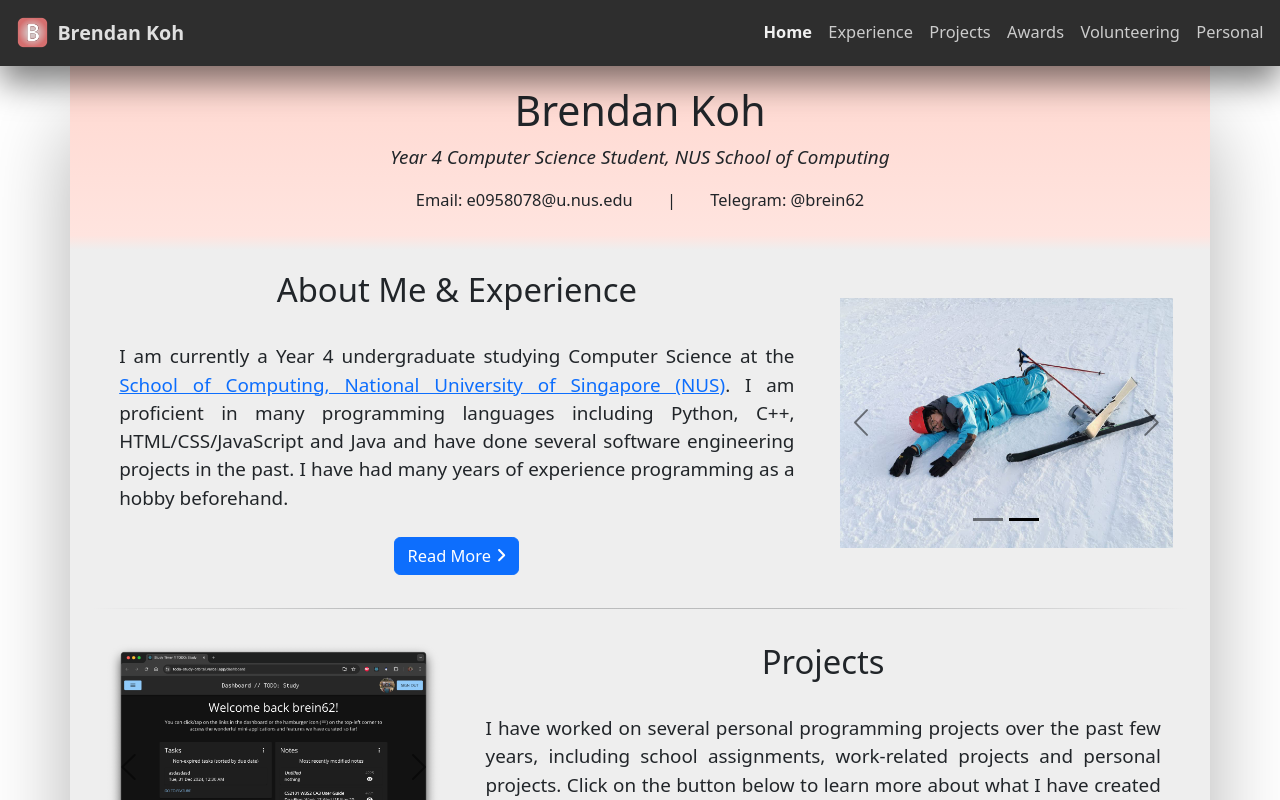
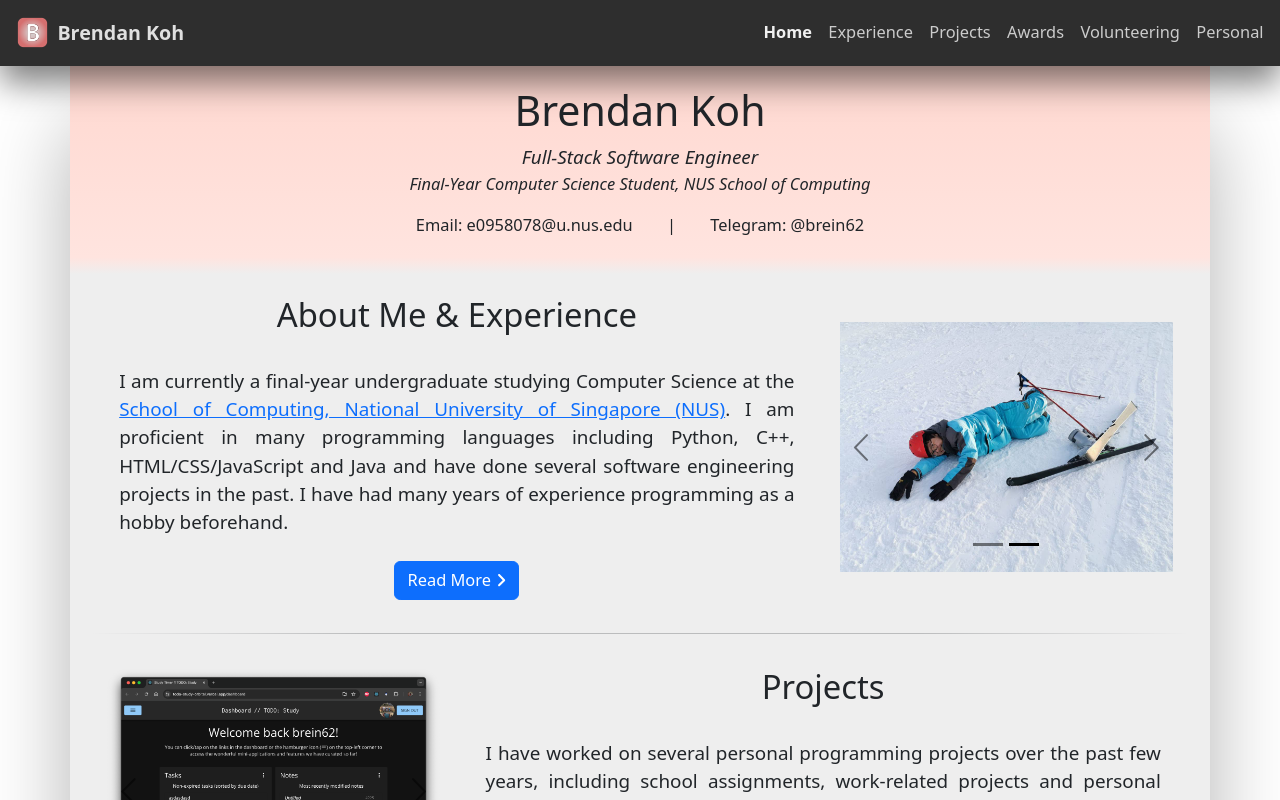
Before and after one commit to brein62/brein62.github.io, a React (Create React App) app: page /#/ in a window 1280 px wide. Shown: the top 800 px of the page. Built offline with nearby package versions, Linux system fonts and the light colour scheme.

Commit message:
Minor fixes

```diff
--- a/src/App.css
+++ b/src/App.css
@@ -134,12 +134,14 @@ nav {
   max-height: 0;
   overflow: hidden;
   transition: max-height 0.3s ease, opacity 0.3s ease;
+  visibility: hidden;
   opacity: 0;
 }
 
 /* When open — add this class via JS */
 #navbarSupportedContent.open {
   max-height: 500px; /* or however tall your menu gets */
+  visibility: visible;
   opacity: 1;
 }
 
--- a/src/data/main-page/sections.js
+++ b/src/data/main-page/sections.js
@@ -10,7 +10,7 @@ const sections = {
       img: ['/personal/me-eating.jpg', '/personal/me-skiing.jpg'],
       href: '/#experience',
       content:
-        'I am currently a Year 4 undergraduate studying Computer Science at the <a href="https://www.comp.nus.edu.sg/">School of Computing, National University of Singapore (NUS)</a>. I am proficient in many programming languages including Python, C++, HTML/CSS/JavaScript and Java and have done several software engineering projects in the past. I have had many years of experience programming as a hobby beforehand.',
+        'I am currently a final-year undergraduate studying Computer Science at the <a href="https://www.comp.nus.edu.sg/">School of Computing, National University of Singapore (NUS)</a>. I am proficient in many programming languages including Python, C++, HTML/CSS/JavaScript and Java and have done several software engineering projects in the past. I have had many years of experience programming as a hobby beforehand.',
     },
     {
       title: 'Projects',
--- a/src/primary/Header.tsx
+++ b/src/primary/Header.tsx
@@ -11,7 +11,11 @@ export default function Header() {
   return (
     <header>
       <h1>Brendan Koh</h1>
-      <p className="big desc">Year 4 Computer Science Student, NUS School of Computing</p>
+      <p className="desc">
+        <span className="big">Full-Stack Software Engineer</span>
+        <br />
+        <span>Final-Year Computer Science Student, NUS School of Computing</span>
+      </p>
       <EmailTeleDisplay screenWidth={screenWidth} />
     </header>
   );
```
